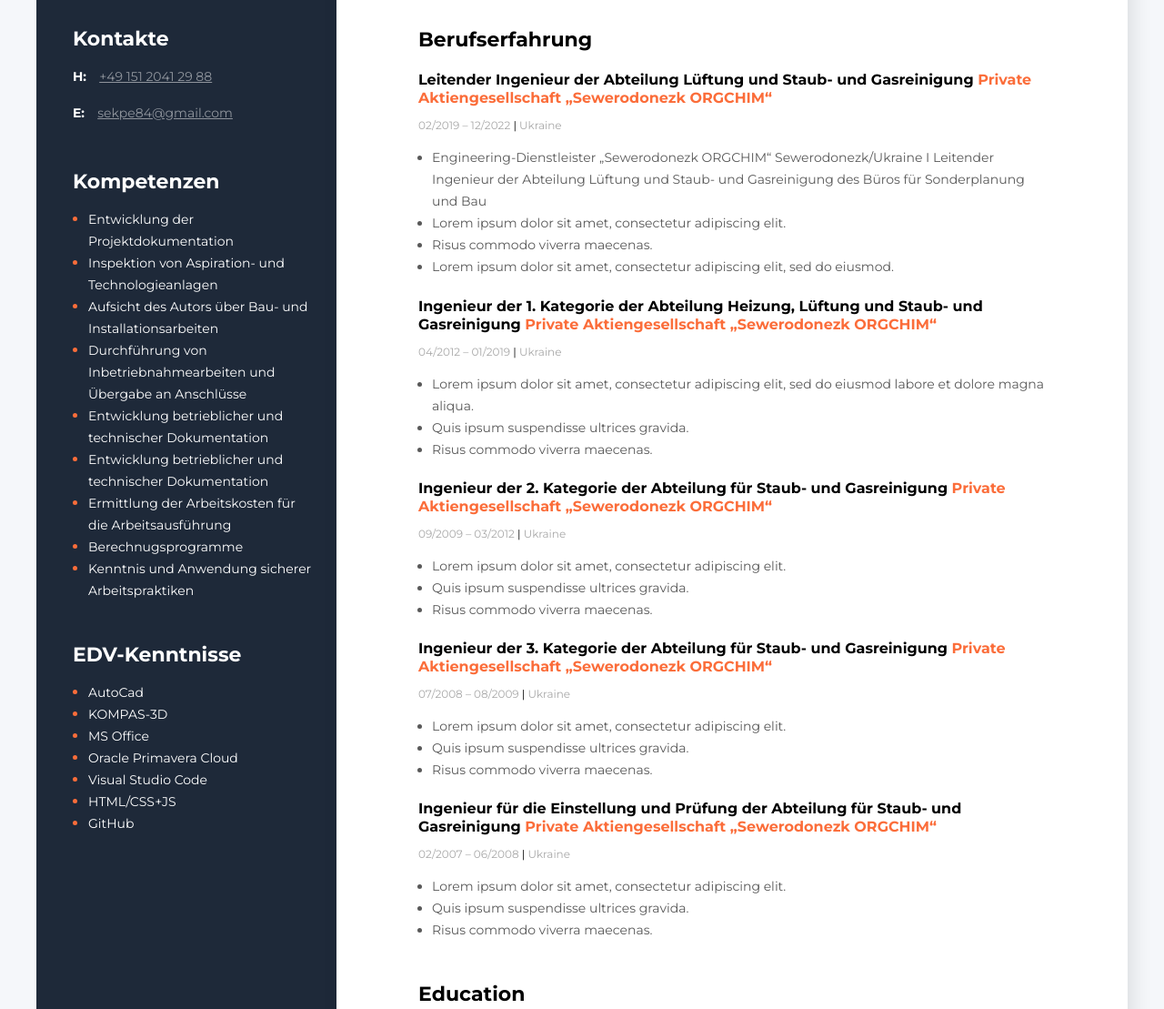
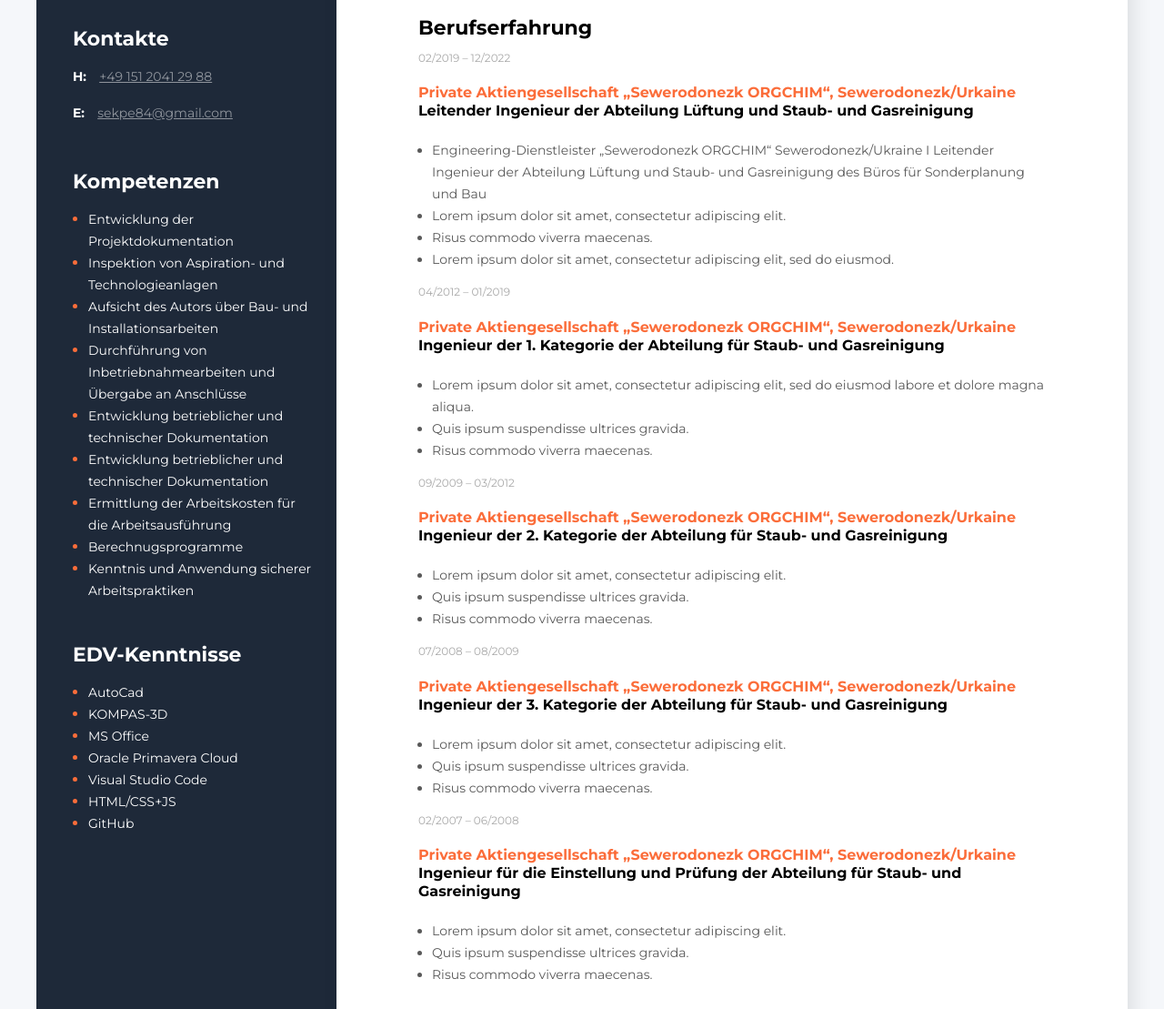
Before and after one commit to Pitt-ON/bewerbungsunterlagen, a plain HTML site: page index.html in a window 1280 px wide. Shown: the part 460-1569 px from the top of the page at 91% size. Drawn offline with Linux system fonts and the light colour scheme.

Commit message:
Beruferfahrungen end

```diff
--- a/index.html
+++ b/index.html
@@ -45,10 +45,12 @@
                 <h3 class="title">Berufserfahrung</h3>
                 <!--Company 1-->
                 <div>
-                    <h4 class="work_position">Leitender Ingenieur der Abteilung Lüftung und Staub- und Gasreinigung
-                        <span class="organization">Private Aktiengesellschaft
-                            „Sewerodonezk ORGCHIM“</span></h4>
-                    <p class="period">02/2019 – 12/2022 <span class="line">|</span> Ukraine</p>
+                    <p class="period">02/2019 – 12/2022</p>
+                    <h4 class="organization">Private Aktiengesellschaft
+                        „Sewerodonezk ORGCHIM“, Sewerodonezk/Urkaine
+                        <span class="work_position">Leitender Ingenieur der Abteilung Lüftung und Staub- und
+                            Gasreinigung</span>
+                    </h4>
                     <ul class="work_list">
                         <li class="work_list_item">Engineering-Dienstleister „Sewerodonezk ORGCHIM“ Sewerodonezk/Ukraine
                             I Leitender Ingenieur der Abteilung Lüftung und
@@ -61,10 +63,12 @@
                 </div>
                 <!--Company 2-->
                 <div>
-                    <h4 class="work_position">Ingenieur der 1. Kategorie der Abteilung Heizung, Lüftung und Staub- und
-                        Gasreinigung <span class="organization">Private Aktiengesellschaft
-                            „Sewerodonezk ORGCHIM“</span></h4>
-                    <p class="period">04/2012 – 01/2019 <span class="line">|</span> Ukraine</p>
+                    <p class="period">04/2012 – 01/2019</p>
+                    <h4 class="organization">Private Aktiengesellschaft
+                        „Sewerodonezk ORGCHIM“, Sewerodonezk/Urkaine
+                        <span class="work_position">Ingenieur der 1. Kategorie der Abteilung für Staub- und
+                            Gasreinigung</span>
+                    </h4>
                     <ul class="work_list">
                         <li class="work_list_item">Lorem ipsum dolor sit amet, consectetur adipiscing elit, sed do
                             eiusmod labore et dolore magna aliqua.</li>
@@ -74,10 +78,12 @@
                 </div>
                 <!--Company 3-->
                 <div>
-                    <h4 class="work_position">Ingenieur der 2. Kategorie der Abteilung für Staub- und Gasreinigung <span
-                            class="organization">Private Aktiengesellschaft
-                            „Sewerodonezk ORGCHIM“</span></h4>
-                    <p class="period">09/2009 – 03/2012 <span class="line">|</span> Ukraine</p>
+                    <p class="period">09/2009 – 03/2012</p>
+                    <h4 class="organization">Private Aktiengesellschaft
+                        „Sewerodonezk ORGCHIM“, Sewerodonezk/Urkaine
+                        <span class="work_position">Ingenieur der 2. Kategorie der Abteilung für Staub- und
+                            Gasreinigung</span>
+                    </h4>
                     <ul class="work_list">
                         <li class="work_list_item">Lorem ipsum dolor sit amet, consectetur adipiscing elit.</li>
                         <li class="work_list_item">Quis ipsum suspendisse ultrices gravida.</li>
@@ -86,10 +92,12 @@
                 </div>
                 <!--Company 4-->
                 <div>
-                    <h4 class="work_position">Ingenieur der 3. Kategorie der Abteilung für Staub- und Gasreinigung <span
-                            class="organization">Private Aktiengesellschaft
-                            „Sewerodonezk ORGCHIM“</span></h4>
-                    <p class="period">07/2008 – 08/2009 <span class="line">|</span> Ukraine</p>
+                    <p class="period">07/2008 – 08/2009</p>
+                    <h4 class="organization">Private Aktiengesellschaft
+                        „Sewerodonezk ORGCHIM“, Sewerodonezk/Urkaine
+                        <span class="work_position">Ingenieur der 3. Kategorie der Abteilung für Staub- und
+                            Gasreinigung</span>
+                    </h4>
                     <ul class="work_list">
                         <li class="work_list_item">Lorem ipsum dolor sit amet, consectetur adipiscing elit.</li>
                         <li class="work_list_item">Quis ipsum suspendisse ultrices gravida.</li>
@@ -98,11 +106,12 @@
                 </div>
                 <!--Company 5-->
                 <div>
-                    <h4 class="work_position">Ingenieur für die Einstellung und Prüfung der Abteilung für Staub- und
-                        Gasreinigung <span class="organization">Private
-                            Aktiengesellschaft
-                            „Sewerodonezk ORGCHIM“</span></h4>
-                    <p class="period">02/2007 – 06/2008 <span class="line">|</span> Ukraine</p>
+                    <p class="period">02/2007 – 06/2008</p>
+                    <h4 class="organization">Private Aktiengesellschaft
+                        „Sewerodonezk ORGCHIM“, Sewerodonezk/Urkaine
+                        <span class="work_position">Ingenieur für die Einstellung und Prüfung der Abteilung für Staub-
+                            und Gasreinigung</span>
+                    </h4>
                     <ul class="work_list">
                         <li class="work_list_item">Lorem ipsum dolor sit amet, consectetur adipiscing elit.</li>
                         <li class="work_list_item">Quis ipsum suspendisse ultrices gravida.</li>
--- a/styles/styles.css
+++ b/styles/styles.css
@@ -36,7 +36,7 @@ body {
 .about_name {
   font-style: normal;
   font-weight: 700;
-  font-size: 65px;
+  font-size: 45px;
   line-height: 55px;
   color: #000000;
   margin-bottom: 25px;
```
